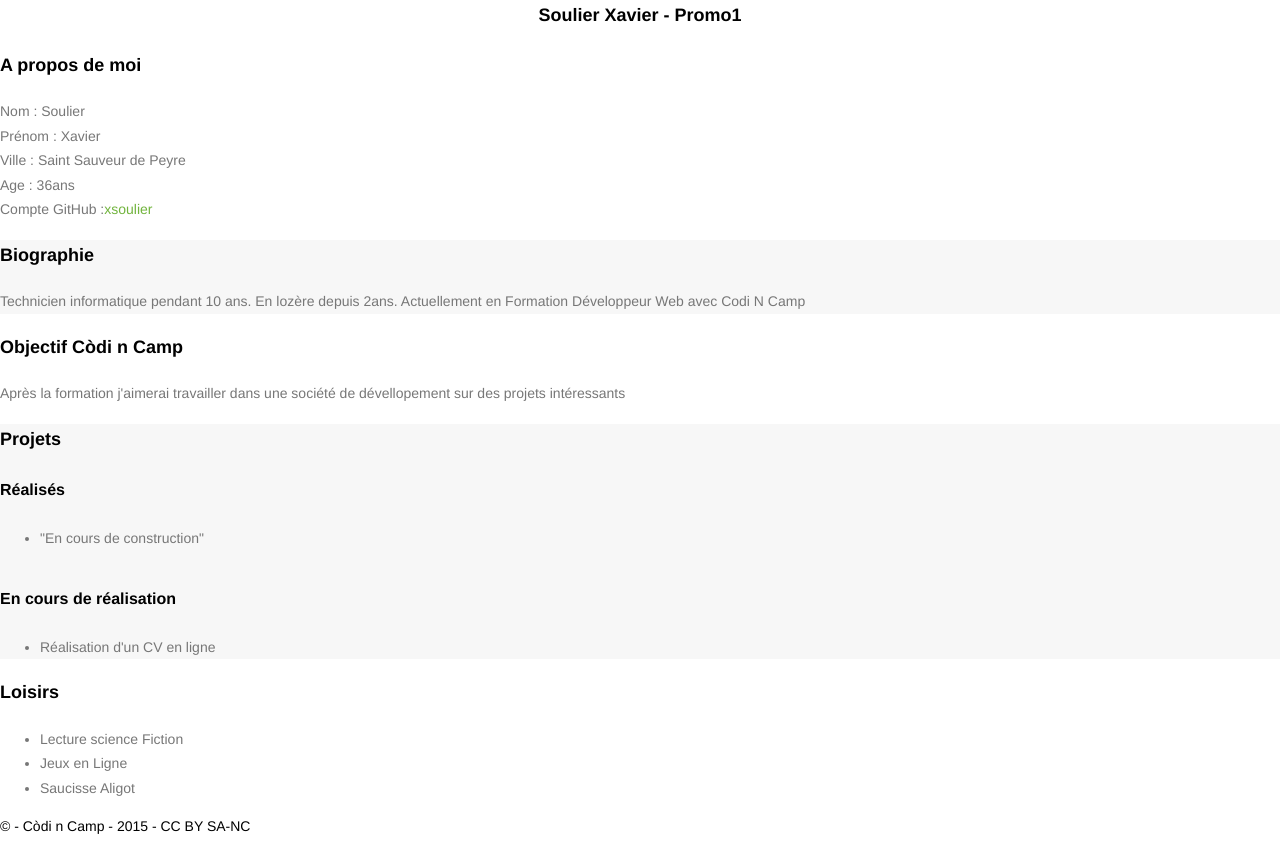
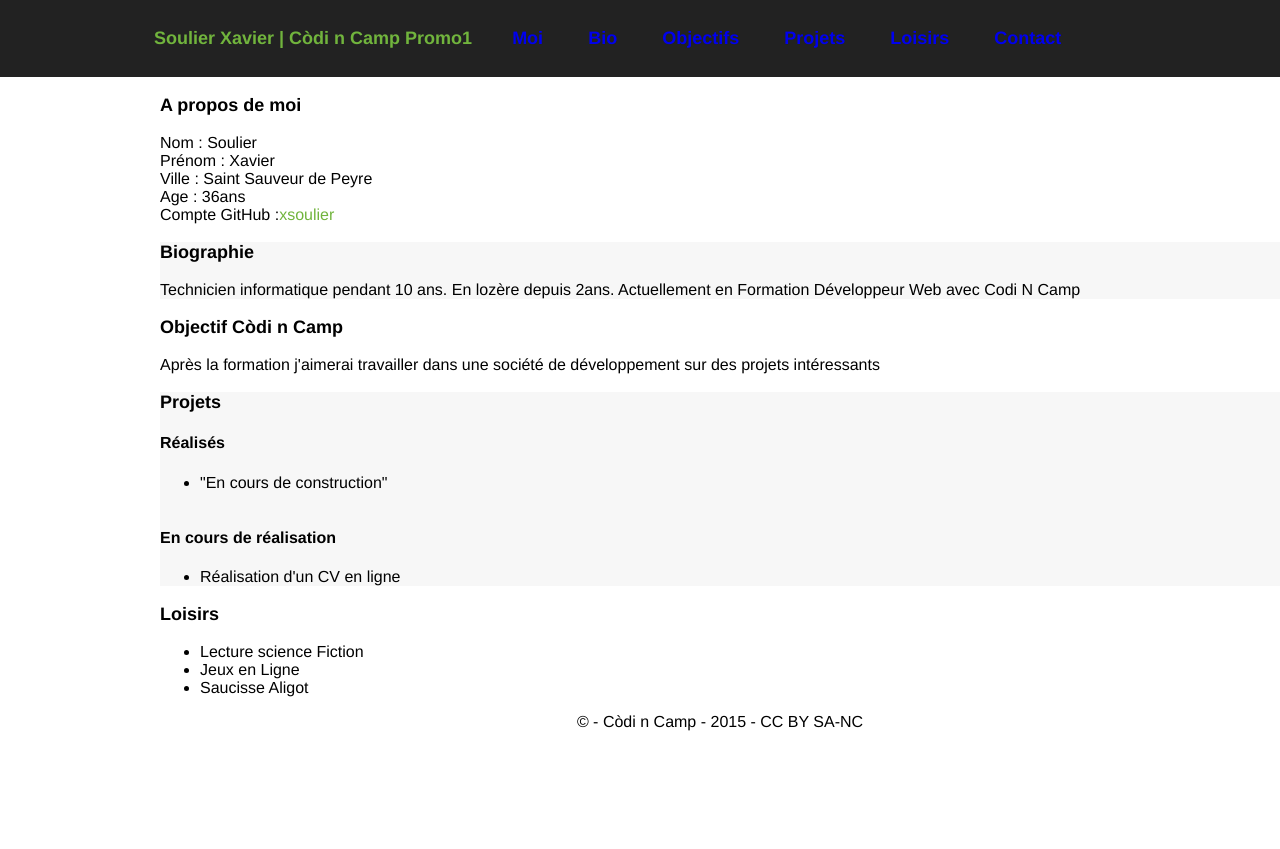
Before and after one commit to xavier2042/exo-fiche, a plain HTML site: page Ma_vrai_fiche.html in a window 1280 px wide. After the commit the page ends 800 px from the top, so only its background shows below. Drawn offline with Linux system fonts and the light colour scheme.

Commit message:
creation barre de menu

```diff
--- a/Ma_vrai_fiche.html
+++ b/Ma_vrai_fiche.html
@@ -7,9 +7,22 @@
       <!--script src="/script.js"></script -->
     </head>
     <body>
-<header> Soulier Xavier - Promo1 </header>
+<header>
+    <nav>
+      <span>Soulier Xavier | Còdi n Camp Promo1</span>
+      <ul class="menu">
+        <li><a href="#Moi">Moi</a></li>
+        <li><a href="#Bio">Bio</a></li>
+        <li><a href="#Objectifs">Objectifs</a></li>
+        <li><a href="#Projets">Projets</a></li>
+        <li><a href="#Loisirs">Loisirs</a></li>
+        <li><a href="#Contact">Contact</a></li>
+      </ul>
+    </nav>
+  </header>
+
   <section >
-        <h3>A propos de moi</h3>
+        <h3><a name="Moi">A propos de moi</a></h3>
 	    <label>Nom : </label>Soulier<br>
 	    <label>Prénom :</label> Xavier<br>
 	    <label>Ville : </label> Saint Sauveur de Peyre<br>
@@ -18,7 +31,7 @@
   </section>
 
   <section class="grey-bg">
-        <h3>Biographie</h3>
+      <h3><a name="Bio">Biographie</a></h3>
 	  <p>Technicien informatique pendant 10 ans.
 	       En lozère depuis 2ans.
 	       Actuellement en Formation Développeur Web avec Codi N Camp
@@ -26,12 +39,12 @@
   </section>
 
   <section>
-        <h3>Objectif Còdi n Camp</h3>
-            <p>Après la formation j'aimerai travailler dans une société de dévellopement sur des projets intéressants</p>
+      <h3><a name="Objectifs">Objectif Còdi n Camp</a></h3>
+          <p>Après la formation j'aimerai travailler dans une société de développement sur des projets intéressants</p>
   </section>
 
   <section class="grey-bg">
-        <h3>Projets</h3>
+      <h3><a name="Projets"></a>Projets</h3>
         <h4>Réalisés</h4>
           <table>
              <ul>
@@ -45,7 +58,7 @@
   </section>
 
   <section>
-	<h3>Loisirs</h3>
+	   <h3><a name="Loisirs"></a>Loisirs</h3>
 	    <ul>
 		   <li>Lecture science Fiction</li>
    		 <li>Jeux en Ligne</li>
--- a/style.css
+++ b/style.css
@@ -1,21 +1,52 @@
-header {
+span {
   font-family: "Montserrat", "Helvetica Neue", Helvetica, Arial, sans-serif;
   font-weight: 700;
   font-size: 18px;
-  color: black;
-  text-align:center;
+  color:#71b43d;
+  float:left;
+  display: inline;
 }
-
+nav {
+  display:block;
+  margin-left: 9em;
+  width: 960px;
+}
+.menu {
+  list-style-type: none;
+  font-family: "Montserrat", "Helvetica Neue", Helvetica, Arial, sans-serif;
+  font-weight: 700;
+  font-size: 18px;
+}
+.menu li {
+  display: inline;
+  margin-left: 40px;
+  color: white;
+}
+.menu a {
+  text-decoration: none;
+}
+.menu a:visited{
+  color: white;
+}
+.menu a:hover {
+  color: #71b43d;
+}
 .grey-bg{
   background-color:#f7f7f7;
   }
+.git-hub{
+  color: #71b43d;
+  outline: none;
+  text-decoration: none;
+}
 
 body {
   font-family: "Roboto Slab", "Helvetica Neue", Helvetica, Arial, sans-serif;
-  color: #777777;
-  font-size: 14px;
-  line-height: 1.75;
-  margin: 0 0 10px;
+  margin: 0;
+
+}
+section, footer{
+  margin: 0 0 0 10em;
 }
 
 h3 {
@@ -31,15 +62,12 @@ h4 {
   color: black;
 
 }
-footer{
-  color:black;
+header {
+  font-family: "Kaushan Script", "Helvetica Neue", Helvetica, Arial, cursive;
+  padding: 10px;
+  background-color:#222222;
+  /*text-align: center;*/
 }
-.git-hub{
-  color: #71b43d;
-  outline: none;
-  text-decoration: none;
+footer {
+  text-align: center;
 }
-table
-{
-    margin: auto;
-}
```
Lines whose indentation alone changed are shown as unchanged.
